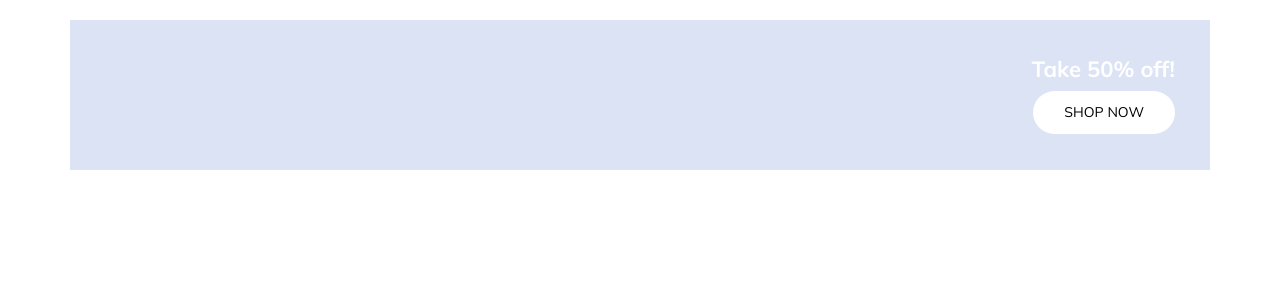
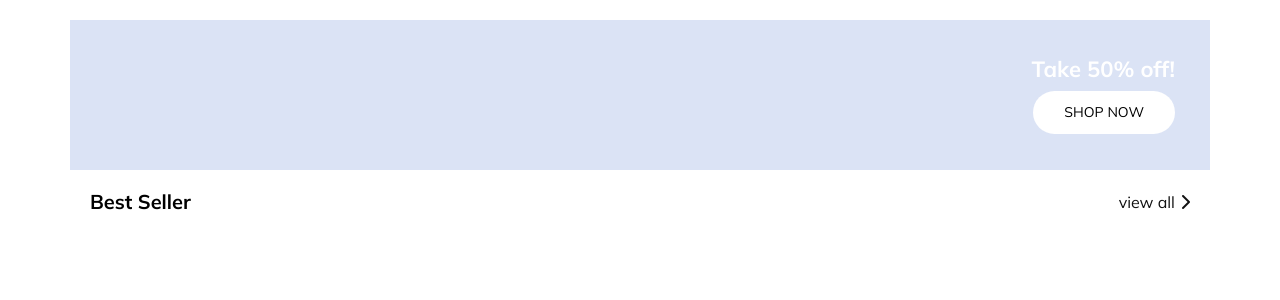
Before and after one commit to Sara-Lindstrom/Manero, a React (Create React App) app in the folder WebApp/: page /home in a window 1280 px wide. Shown: the top 300 px of the page. Built offline with nearby package versions, Linux system fonts and the light colour scheme.

Commit message:
I added sub header for bestseller on home page

```diff
--- a/WebApp/src/css/scss/Style.scss
+++ b/WebApp/src/css/scss/Style.scss
@@ -20,6 +20,7 @@
 
     //HomeView Start
 @import "./parts/SpecialOffersShowcase";
+@import "./parts/BestSellerPreviewSection";
 
 //VIEWS
 @import "./view/onboardingView";
--- /dev/null
+++ b/WebApp/src/css/scss/parts/_BestSellerPreviewSection.scss
@@ -0,0 +1,22 @@
+.best-seller-preview {
+
+    .best-seller-subheader {
+        display: flex;
+        justify-content: space-between;
+        padding: 0rem 1.25rem;
+
+
+        h2 {
+            font-weight: $font-weight-bold;
+            font-size: 1.25rem;
+        }
+
+        a {
+            color: $color-dark;
+
+            i {
+                padding-left: 0.32rem;
+            }
+        }
+    }
+}
--- /dev/null
+++ b/WebApp/src/sections/BestSellerPreviewSection.tsx
@@ -0,0 +1,15 @@
+import React from 'react'
+
+const BestSellerPreviewSection = () => {
+
+  return (
+    <section className='best-seller-preview'>
+        <div className='container best-seller-subheader'>
+            <h2>Best Seller</h2>
+            <a href="#">view all<i className="fa-solid fa-chevron-right"></i></a>
+        </div>
+    </section>
+  )
+}
+
+export default BestSellerPreviewSection
--- a/WebApp/src/views/HomeView.tsx
+++ b/WebApp/src/views/HomeView.tsx
@@ -1,13 +1,20 @@
 import React from 'react'
+import BestSellerPreviewSection from '../sections/BestSellerPreviewSection'
 
 const HomeView = () => {
   return (
+
+    <>
     <section className='home-page-showcase'>
-        <div className='container showcase-offers'>
-            <h2>Take 50% off!</h2>
-            <a href="#" className='btn white-btn'>SHOP NOW</a>
-        </div>
+      <div className='container showcase-offers'>
+        <h2>Take 50% off!</h2>
+        <a href="#" className='btn white-btn'>SHOP NOW</a>
+      </div>
     </section>
+
+    <BestSellerPreviewSection />
+    </>
+
   )
 }
 
```
Also changed, not shown: WebApp/src/css/Style.min.css.
